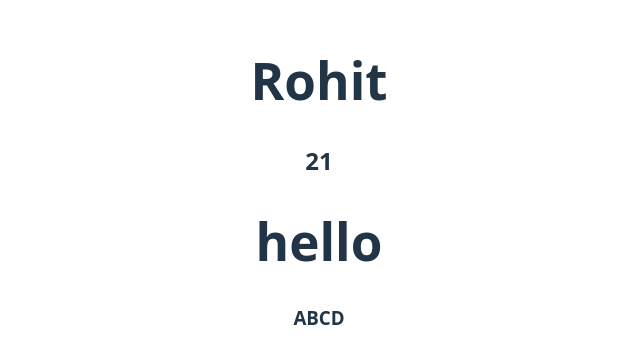
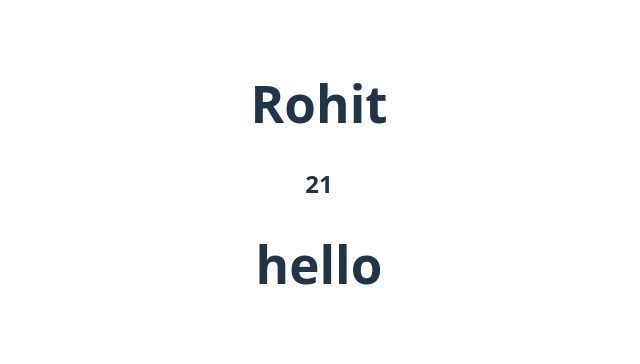
Before and after one commit to rohitpillewan1/TypeScriptReact, a React (Vite) app in the folder reacttypescript/: page / in a window 1280 px wide. Shown: the part 216-580 px from the top of the page, without its empty margins (321-961 px from the left). Built offline with nearby package versions, Linux system fonts and the light colour scheme.

Commit message:
Revert "revert changes"
This reverts commit eaf6324f5c8a05b1205bd7efbf34ecf09b2955df.

```diff
--- a/reacttypescript/src/Component/UserDisplay.tsx
+++ b/reacttypescript/src/Component/UserDisplay.tsx
@@ -15,7 +15,6 @@ const UserDisplay = () => {
             <h1>{user.name}</h1>
             <h2>{user.age}</h2>
             <h1>hello</h1>
-            <h3>ABCD</h3>
         </>
     )
 }
```
